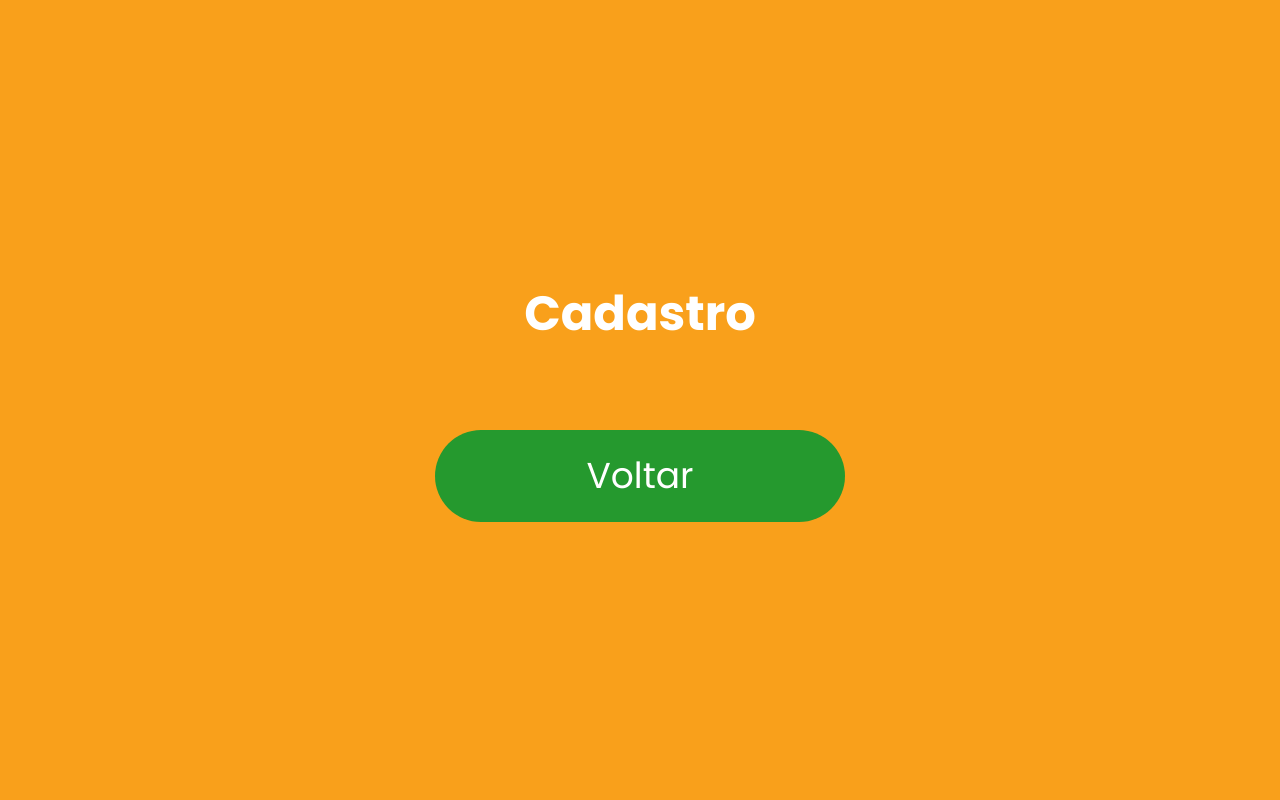
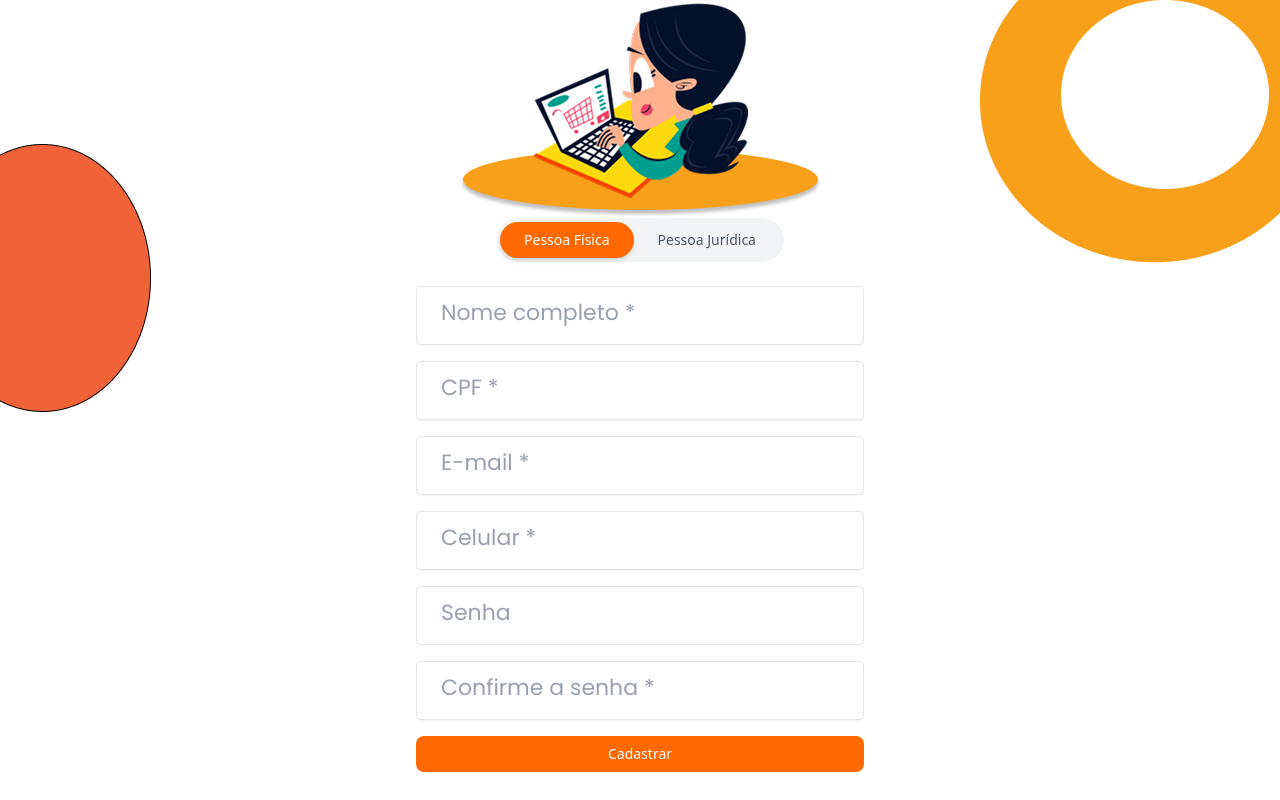
Before and after one commit to R4elDev/FRONT-INFOHUB, a React (Vite) app: page /cadastro in a window 1280 px wide. Built offline with nearby package versions, Linux system fonts and the light colour scheme.

Commit message:
Feita tela de cadastro estatica, nao consegui fazer uma parte mas vou tentar ajustar depois

```diff
--- a/src/pages/Cadastro.tsx
+++ b/src/pages/Cadastro.tsx
@@ -1,22 +1,195 @@
+import bolalaranjaCadastro from '../assets/bolalaranjaCadastro.png'
+import bolaLaranjaEntrarCadastro from '../assets/bolaLaranjaEntrarCadastro.png'
+import bolavermelhaCadastro from '../assets/bolavermelhaCadastro.png'
+import muiemexendonoscompuiter from '../assets/muiemexendonoscompuiter.png'
+
 import { Button } from '../components/ui/button'
+import { Input } from "../components/ui/input"
+import { useState } from "react"
+
+type TipoPessoa = 'fisica' | 'juridica'
+import { Eye, EyeOff } from "lucide-react"
 import { useNavigate } from 'react-router-dom'
 
 function Cadastro() {
   const navigate = useNavigate()
+  const [tipoPessoa, setTipoPessoa] = useState<TipoPessoa>('fisica')
+
+  // Estados para as senhas
+  const [senha, setSenha] = useState('')
+  const [confirmarSenha, setConfirmarSenha] = useState('')
+
+  const handleToggle = (tipo: TipoPessoa) => {
+    setTipoPessoa(tipo)
+  }
+
+  // Validações simples
+  const senhasIguais = senha === confirmarSenha
+  const mostrarErro = confirmarSenha.length > 0 && !senhasIguais
 
   return (
-    <div className='bg-[#F9A01B] relative min-h-screen'>
-      <div className='flex flex-col items-center justify-center h-screen gap-6'>
-        <h1 className='text-[48px] font-semibold text-center font-[Poppins] text-white mb-8'>Cadastro</h1>
+    <div className='h-screen w-screen overflow-hidden flex flex-col'>
+      <div className='bg-[#FFFF] relative min-h-screen'>
+        <img
+          src={bolalaranjaCadastro}
+          alt="bola laranja"
+          className="absolute top-0 right-0"
+        />
+        <img
+          src={bolavermelhaCadastro}
+          alt="bola laranja"
+          className="absolute top-36 left-0"
+        />
+        <div className="flex-1 flex flex-col items-center justify-center px-4">
+          <img
+            src={muiemexendonoscompuiter}
+            alt="mulher mexendo no computador"
+            className="w-auto h-[80%] object-contain"
+          />
 
-        {/* Aqui você pode adicionar seus campos de formulário */}
+          {/* Toggle Component */}
+          <div className="flex bg-gray-100 rounded-full p-1 mb-6">
+            <button
+              onClick={() => handleToggle('fisica')}
+              className={`px-6 py-2 rounded-full text-sm font-medium transition-all duration-300 relative ${
+                tipoPessoa === 'fisica'
+                  ? 'text-white bg-orange-500 shadow-md'
+                  : 'text-gray-600 hover:text-gray-800'
+              }`}
+            >
+              Pessoa Física
+            </button>
+            <button
+              onClick={() => handleToggle('juridica')}
+              className={`px-6 py-2 rounded-full text-sm font-medium transition-all duration-300 relative ${
+                tipoPessoa === 'juridica'
+                  ? 'text-white bg-orange-500 shadow-md'
+                  : 'text-gray-600 hover:text-gray-800'
+              }`}
+            >
+              Pessoa Jurídica
+            </button>
+          </div>
 
-        <Button
-          onClick={() => navigate('/')}
-          className='w-[410px] h-[92px] bg-[#25992E] rounded-[66px] text-white text-[36px] font-[Poppins] mt-6'
-        >
-          Voltar
-        </Button>
+          {/* Formulários condicionais */}
+          {tipoPessoa === 'fisica' ? (
+            <div className="w-full max-w-md space-y-4">
+              <Input
+                placeholder="Nome completo *"
+                className="h-[59px] bg-white rounded-[5px] text-[32px] px-6 placeholder:text-[22px] placeholder:text-gray-400 font-[Poppins]"
+              />
+              <Input
+                placeholder="CPF *"
+                className="h-[59px] bg-white rounded-[5px] text-[32px] px-6 placeholder:text-[22px] placeholder:text-gray-400 font-[Poppins]"
+              />
+              <Input
+                placeholder="E-mail *" type="email"
+                className="h-[59px] bg-white rounded-[5px] text-[32px] px-6 placeholder:text-[22px] placeholder:text-gray-400 font-[Poppins]"
+              />
+              <Input
+                placeholder="Celular *"
+                className="h-[59px] bg-white rounded-[5px] text-[32px] px-6 placeholder:text-[22px] placeholder:text-gray-400 font-[Poppins]"
+              />
+
+              {/* Campo Senha */}
+              <Input
+                placeholder="Senha"
+                type="password"
+                value={senha}
+                onChange={(e) => setSenha(e.target.value)}
+                className="h-[59px] bg-white rounded-[5px] text-[32px] px-6 placeholder:text-[22px] placeholder:text-gray-400 font-[Poppins]"
+              />
+
+              {/* Campo Confirmar Senha */}
+              <div>
+                <Input
+                  placeholder="Confirme a senha *"
+                  type="password"
+                  value={confirmarSenha}
+                  onChange={(e) => setConfirmarSenha(e.target.value)}
+                  className={`h-[59px] bg-white rounded-[5px] text-[32px] px-6 placeholder:text-[22px] placeholder:text-gray-400 font-[Poppins] ${
+                    mostrarErro ? 'border-2 border-red-400' : ''
+                  }`}
+                />
+
+                {/* Mensagem de erro */}
+                {mostrarErro && (
+                  <p className="text-red-500 text-sm mt-1 px-2">
+                    ❌ As senhas não coincidem
+                  </p>
+                )}
+
+                {/* Mensagem de sucesso */}
+                {senhasIguais && senha.length > 0 && confirmarSenha.length > 0 && (
+                  <p className="text-green-500 text-sm mt-1 px-2">
+                    ✅ Senhas coincidem
+                  </p>
+                )}
+              </div>
+
+              <Button className="w-full bg-orange-500 hover:bg-orange-600">
+                Cadastrar
+              </Button>
+            </div>
+          ) : (
+            <div className="w-full max-w-md space-y-4">
+              <Input
+                placeholder="CNPJ*"
+                className="h-[59px] bg-white rounded-[5px] text-[32px] px-6 placeholder:text-[22px] placeholder:text-gray-400 font-[Poppins]"
+              />
+              <Input
+                placeholder="Nome*"
+                className="h-[59px] bg-white rounded-[5px] text-[32px] px-6 placeholder:text-[22px] placeholder:text-gray-400 font-[Poppins]"
+              />
+              <Input
+                placeholder="E-mail*"
+                type="email"
+                className="h-[59px] bg-white rounded-[5px] text-[32px] px-6 placeholder:text-[22px] placeholder:text-gray-400 font-[Poppins]"
+              />
+
+              {/* Campo Senha */}
+              <Input
+                placeholder="Senha"
+                type="password"
+                value={senha}
+                onChange={(e) => setSenha(e.target.value)}
+                className="h-[59px] bg-white rounded-[5px] text-[32px] px-6 placeholder:text-[22px] placeholder:text-gray-400 font-[Poppins]"
+              />
+
+              {/* Campo Confirmar Senha */}
+              <div>
+                <Input
+                  placeholder="Confirme a senha *"
+                  type="password"
+                  value={confirmarSenha}
+                  onChange={(e) => setConfirmarSenha(e.target.value)}
+                  className={`h-[59px] bg-white rounded-[5px] text-[32px] px-6 placeholder:text-[22px] placeholder:text-gray-400 font-[Poppins] ${
+                    mostrarErro ? 'border-2 border-red-400' : ''
+                  }`}
+                />
+
+                {/* Mensagem de erro */}
+                {mostrarErro && (
+                  <p className="text-red-500 text-sm mt-1 px-2">
+                    ❌ As senhas não coincidem
+                  </p>
+                )}
+
+                {/* Mensagem de sucesso */}
+                {senhasIguais && senha.length > 0 && confirmarSenha.length > 0 && (
+                  <p className="text-green-500 text-sm mt-1 px-2">
+                    ✅ Senhas coincidem
+                  </p>
+                )}
+              </div>
+
+              <Button className="w-full bg-orange-500 hover:bg-orange-600">
+                Cadastrar Empresa
+              </Button>
+            </div>
+          )}
+
+        </div>
       </div>
     </div>
   )
--- a/src/pages/Login.tsx
+++ b/src/pages/Login.tsx
@@ -16,7 +16,6 @@ function Login() {
   return (
     <div className="h-screen w-screen overflow-hidden flex flex-col">
 
-      {/* Div branca do topo com imagens */}
       <div className="h-[45vh] bg-white relative flex items-center justify-center">
         <img
           src={bolalaranjacombranconomeioGrande}
@@ -35,7 +34,6 @@ function Login() {
         />
       </div>
 
-      {/* Div laranja com o conteúdo de login */}
       <div className="flex-1 bg-[#F9A01B] flex flex-col items-center justify-center px-4">
         <h1 className="text-[40px] font-semibold text-center font-[Poppins] text-black">
           Bem vindo de volta!
```
Also changed, not shown: src/assets/muiemexendonoscompuiter.png (added).
